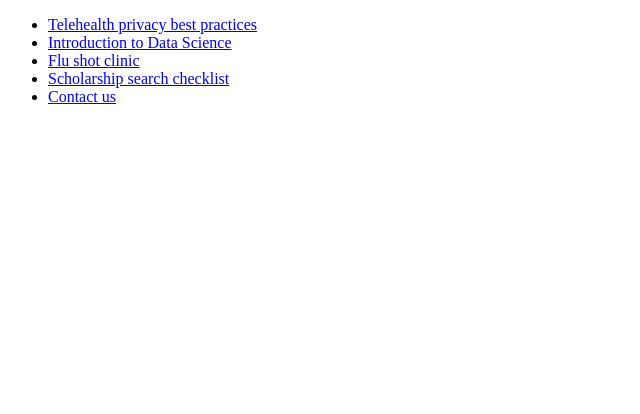
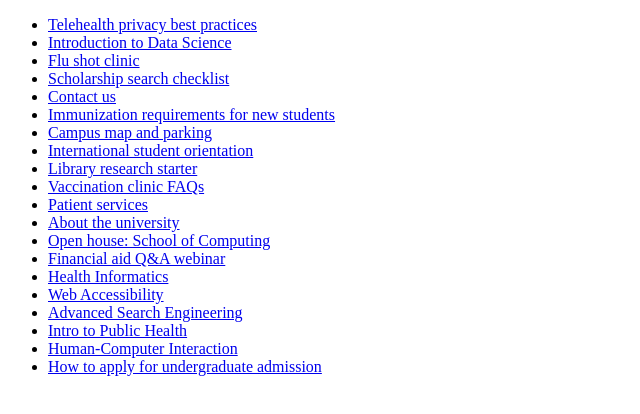
Before and after one commit to mw-searchstax/crawler-qa, a plain HTML site: page index.html in a window 1280 px wide. Shown: the whole page, without its empty margins (0-640 px from the left). Drawn offline with Linux system fonts and the light colour scheme.

Commit message:
add additional pages and update index.html

```diff
--- a/index.html
+++ b/index.html
@@ -1 +1,67 @@
-<!doctype html><ul><li><a href="/articles/telehealth-privacy.html">Telehealth privacy best practices</a></li><li><a href="/courses/intro-data-science.html">Introduction to Data Science</a></li><li><a href="/events/flu-shot-clinic.html">Flu shot clinic</a></li><li><a href="/articles/scholarship-checklist.html">Scholarship search checklist</a></li><li><a href="/contact.html">Contact us</a></li></ul>
+<!DOCTYPE html>
+<head></head>
+<body>
+<ul>
+  <li>
+    <a href="/articles/telehealth-privacy.html">Telehealth privacy best practices</a>
+  </li>
+  <li>
+    <a href="/courses/intro-data-science.html">Introduction to Data Science</a>
+  </li>
+  <li>
+    <a href="/events/flu-shot-clinic.html">Flu shot clinic</a>
+  </li>
+  <li>
+    <a href="/articles/scholarship-checklist.html">Scholarship search checklist</a>
+  </li>
+  <li>
+    <a href="/contact.html">Contact us</a>
+  </li>
+</li>
+  <li>
+    <a href="/articles/immunization-requirements.html">Immunization requirements for new students</a>
+  </li>
+  <li>
+    <a href="/articles/campus-parking.html">Campus map and parking</a>
+  </li>
+  <li>
+    <a href="/articles/international-orientation.html">International student orientation</a>
+  </li>
+  <li>
+    <a href="/articles/library-research-starter.html">Library research starter</a>
+  </li>
+  <li>
+    <a href="/articles/vaccination-faqs.html">Vaccination clinic FAQs</a>
+  </li>
+  <li>
+    <a href="/services.html">Patient services</a>
+  </li>
+  <li>
+    <a href="/about.html">About the university</a>
+  </li>
+  <li>
+    <a href="/events/open-house-computing.html">Open house: School of Computing</a>
+  </li>
+  <li>
+    <a href="/events/aid-webinar.html">Financial aid Q&amp;A webinar</a>
+  </li>
+  <li>
+    <a href="/courses/health-informatics.html">Health Informatics</a>
+  </li>
+  <li>
+    <a href="/courses/web-accessibility.html">Web Accessibility</a>
+  </li>
+  <li>
+    <a href="/courses/advanced-search-engineering.html">Advanced Search Engineering</a>
+  </li>
+  <li>
+    <a href="/courses/intro-public-health.html">Intro to Public Health</a>
+  </li>
+  <li>
+    <a href="/courses/hci.html">Human-Computer Interaction</a>
+  </li>
+  <li>
+    <a href="/articles/apply-undergrad.html">How to apply for undergraduate admission</a>
+  </li>
+</ul>
+</body>
```
Also changed, not shown: about.html (added, +6 -0 lines), articles/apply-undergrad.html (added, +6 -0 lines), articles/campus-parking.html (added, +6 -0 lines), articles/immunization-requirements.html (added, +6 -0 lines), articles/international-orientation.html (added, +6 -0 lines), articles/library-research-starter.html (added, +6 -0 lines), articles/vaccination-faqs.html (added, +6 -0 lines), courses/advanced-search-engineering.html (added, +6 -0 lines), courses/hci.html (added, +6 -0 lines), courses/health-informatics.html (added, +6 -0 lines), courses/intro-public-health.html (added, +6 -0 lines), courses/web-accessibility.html (added, +6 -0 lines), events/aid-webinar.html (added, +6 -0 lines), events/open-house-computing.html (added, +6 -0 lines), 1 more files, 1 other file.
